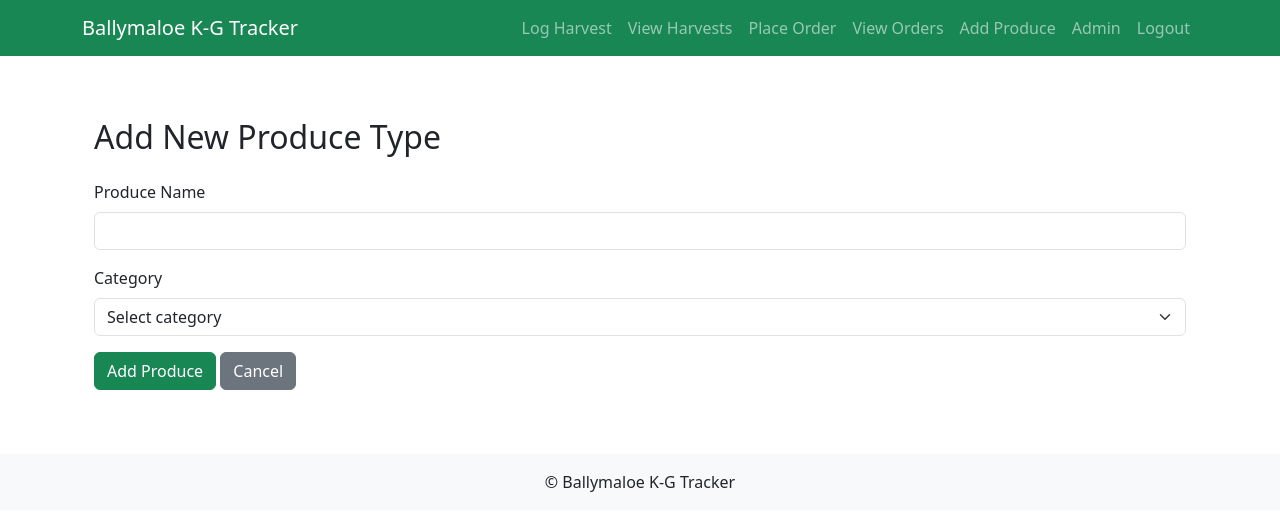
After one commit to DonaghC24/ballymaloe-produce-tracker, a Flask app: page /produce/new in a window 1280 px wide. The commit adds this page. Shown: the top 531 px of the page. Run offline with Flask 3, Linux system fonts and the light colour scheme; the visitor is signed in with stand-in values (Sample User, id 1).

Commit message:
FYP Iteration 3

```diff
--- a/app.py
+++ b/app.py
@@ -212,7 +212,6 @@ def create_app():
 
             if harvested_on:
                 harvest_data["harvested_on"] = harvested_on
-
             # inserts the harvest record into the database
             supabase.table("harvests").insert(harvest_data).execute()
             flash("Harvest logged successfully.", "success")
@@ -277,6 +276,121 @@ def create_app():
         orders = order_response.data if order_response.data else []
         return render_template("orders.html", orders=orders)
 
+
+# ITERATION 3 AS FAR AS LINE 359
+    @app.route("/orders/<int:order_id>/delete", methods=["POST"])
+    @login_required
+    def delete_order(order_id):
+        # Fetch the order to ensure it exists
+        response = supabase.table("orders").select("*").eq("id", order_id).single().execute()
+        order = response.data
+
+        if not order:
+            flash("Order not found.", "danger")
+            return redirect(url_for("view_orders"))
+
+        # Optional: prevent users deleting orders they didn't create
+        if order["ordered_by"] != current_user.id and not current_user.is_admin:
+            flash("You do not have permission to delete this order.", "danger")
+            return redirect(url_for("view_orders"))
+
+        # Delete the order
+        supabase.table("orders").delete().eq("id", order_id).execute()
+
+        flash("Order cancelled.", "success")
+        return redirect(url_for("view_orders"))
+
+    @app.route("/orders/<int:order_id>/edit", methods=["GET", "POST"])
+    @login_required
+    def edit_order(order_id):
+        # Fetch the order
+        response = supabase.table("orders").select("*").eq("id", order_id).single().execute()
+        order = response.data
+
+        if not order:
+            flash("Order not found.", "danger")
+            return redirect(url_for("view_orders"))
+
+        # Permission check
+        if order["ordered_by"] != current_user.id and not current_user.is_admin:
+            flash("You do not have permission to edit this order.", "danger")
+            return redirect(url_for("view_orders"))
+
+        # Handle form submission
+        if request.method == "POST":
+            produce_name = request.form.get("produce_name", "").strip()
+            quantity = request.form.get("quantity", "").strip()
+            unit = request.form.get("unit", "").strip()
+            ordered_on = request.form.get("ordered_on", "").strip()
+            notes = request.form.get("notes", "").strip()
+
+            # Validation
+            if not produce_name or not quantity or not unit:
+                flash("Produce, quantity, and unit are required.", "danger")
+                return redirect(url_for("edit_order", order_id=order_id))
+
+            try:
+                quantity = float(quantity)
+            except ValueError:
+                flash("Quantity must be a number.", "danger")
+                return redirect(url_for("edit_order", order_id=order_id))
+
+            update_data = {
+                "produce_name": produce_name,
+                "quantity": quantity,
+                "unit": unit,
+                "notes": notes
+            }
+
+            if ordered_on:
+                update_data["ordered_on"] = ordered_on
+
+            # Update in Supabase
+            supabase.table("orders").update(update_data).eq("id", order_id).execute()
+
+            flash("Order updated successfully.", "success")
+            return redirect(url_for("view_orders"))
+
+        # GET request → show form
+        produce_response = supabase.table("produce_types").select("name", "category").execute()
+        produce_types = produce_response.data if produce_response.data else []
+
+        return render_template("edit_order.html", order=order, produce_types=produce_types)
+
+    @app.route("/produce/new", methods=["GET", "POST"])
+    @login_required
+    def new_produce():
+        # Admin-only access
+        if not current_user.is_admin:
+            flash("Admin access required.", "danger")
+            return redirect(url_for("index"))
+
+        if request.method == "POST":
+            name = request.form.get("name", "").strip()
+            category = request.form.get("category", "").strip()
+
+            # Validation
+            if not name or not category:
+                flash("Name and category are required.", "danger")
+                return redirect(url_for("new_produce"))
+
+            # Check for duplicates
+            existing = supabase.table("produce_types").select("id").eq("name", name).execute()
+            if existing.data:
+                flash("This produce type already exists.", "warning")
+                return redirect(url_for("new_produce"))
+
+            # Insert into database
+            supabase.table("produce_types").insert({
+                "name": name,
+                "category": category
+            }).execute()
+
+            flash("New produce type added.", "success")
+            return redirect(url_for("new_produce"))
+
+        return render_template("new_produce.html")
+
     return app
 
 
--- a/templates/base.html
+++ b/templates/base.html
@@ -26,9 +26,15 @@
               <li class="nav-item"><a class="nav-link" href="{{ url_for('view_harvests') }}">View Harvests</a></li>
               <li class="nav-item"><a class="nav-link" href="{{ url_for('new_order') }}">Place Order</a></li>
               <li class="nav-item"><a class="nav-link" href="{{ url_for('view_orders') }}">View Orders</a></li>
+                <!-- ITERATION 3 NAVBAR AS FAR AS LINE 37-->
               {% if current_user.is_admin %}
-                <li class="nav-item"><a class="nav-link" href="{{ url_for('admin_users') }}">Admin</a></li>
-              {% endif %}
+                  <li class="nav-item">
+                    <a class="nav-link" href="{{ url_for('new_produce') }}">Add Produce</a>
+                  </li>
+                  <li class="nav-item">
+                    <a class="nav-link" href="{{ url_for('admin_users') }}">Admin</a>
+                  </li>
+                {% endif %}
               <li class="nav-item"><a class="nav-link" href="{{ url_for('logout') }}">Logout</a></li>
             {% else %}
               <li class="nav-item"><a class="nav-link" href="{{ url_for('login') }}">Login</a></li>
--- /dev/null
+++ b/templates/new_produce.html
@@ -0,0 +1,28 @@
+{% extends "base.html" %}
+
+{% block content %}
+<div class="container mt-5">
+    <h2 class="mb-4">Add New Produce Type</h2>
+
+    <form method="POST">
+        <div class="mb-3">
+            <label class="form-label">Produce Name</label>
+            <input type="text" class="form-control" name="name" required>
+        </div>
+
+        <div class="mb-3">
+            <label class="form-label">Category</label>
+            <select class="form-select" name="category" required>
+                <option value="">Select category</option>
+                <option value="Fruit">Fruit</option>
+                <option value="Vegetable">Vegetable</option>
+                <option value="Herb">Herb</option>
+                <option value="Other">Other</option>
+            </select>
+        </div>
+
+        <button type="submit" class="btn btn-success">Add Produce</button>
+        <a href="{{ url_for('index') }}" class="btn btn-secondary">Cancel</a>
+    </form>
+</div>
+{% endblock %}
```
Also changed, not shown: templates/edit_order.html (added, +49 -0 lines).
